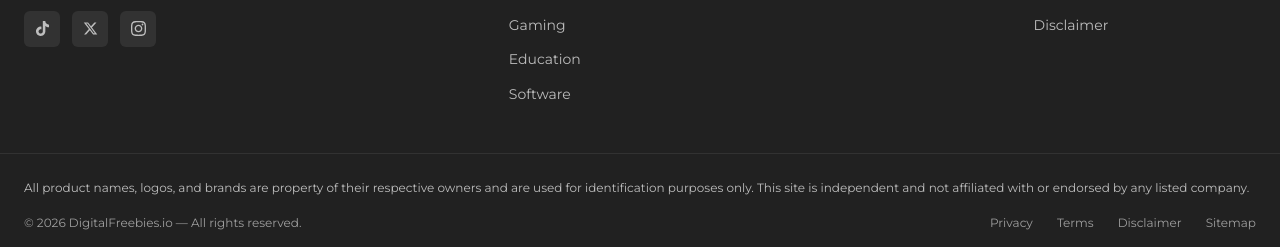
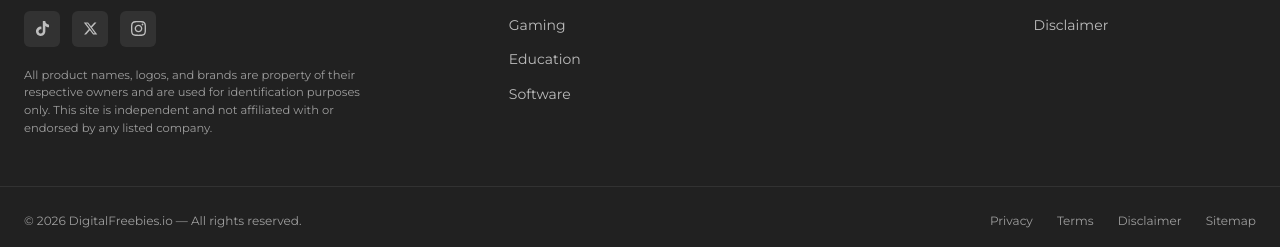
Before and after one commit to webspartner/digitalfreebies, a Next.js app: page / in a window 1280 px wide. Shown: the part 1228-1475 px from the top of the page. Built offline with nearby package versions, Linux system fonts and the light colour scheme; no server answers; the database is empty.

Commit message:
Move trademark legal disclaimer below social media icons in Footer

```diff
--- a/src/components/Footer/Footer.module.css
+++ b/src/components/Footer/Footer.module.css
@@ -117,12 +117,11 @@
 }
 
 .footerDisclaimer {
-  max-width: var(--max-width);
-  margin: 0 auto var(--space-4);
-  padding: 0 var(--space-6);
-  font-size: var(--font-size-xs);
-  line-height: 1.6;
-  color: var(--color-gray-400);
+  font-size: 11.5px;
+  line-height: 1.55;
+  color: var(--color-gray-500);
+  max-width: 340px;
+  margin-top: var(--space-1);
 }
 
 .footerBottomContent {
--- a/src/components/Footer/Footer.tsx
+++ b/src/components/Footer/Footer.tsx
@@ -65,6 +65,9 @@ export default function Footer({ hideNewsletter = false }: FooterProps) {
               </svg>
             </a>
           </div>
+          <p className={styles.footerDisclaimer}>
+            All product names, logos, and brands are property of their respective owners and are used for identification purposes only. This site is independent and not affiliated with or endorsed by any listed company.
+          </p>
         </div>
 
         {/* Categories */}
@@ -104,9 +107,6 @@ export default function Footer({ hideNewsletter = false }: FooterProps) {
 
       {/* Bottom bar */}
       <div className={styles.footerBottom}>
-        <div className={styles.footerDisclaimer}>
-          All product names, logos, and brands are property of their respective owners and are used for identification purposes only. This site is independent and not affiliated with or endorsed by any listed company.
-        </div>
         <div className={styles.footerBottomContent}>
           <span>© {new Date().getFullYear()} DigitalFreebies.io — All rights reserved.</span>
           <div className={styles.footerBottomLinks}>
```
